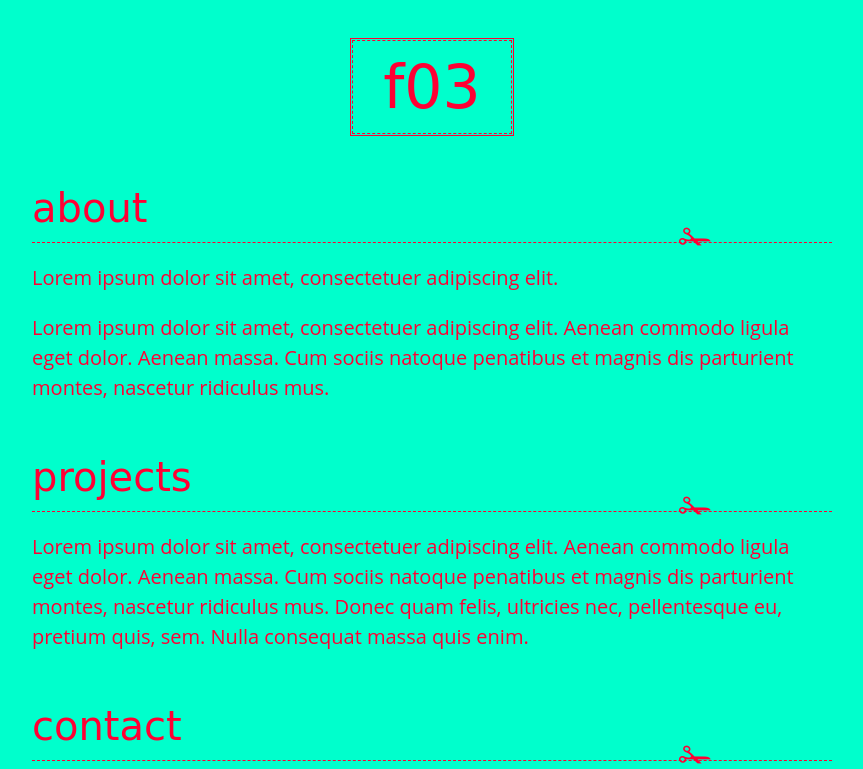
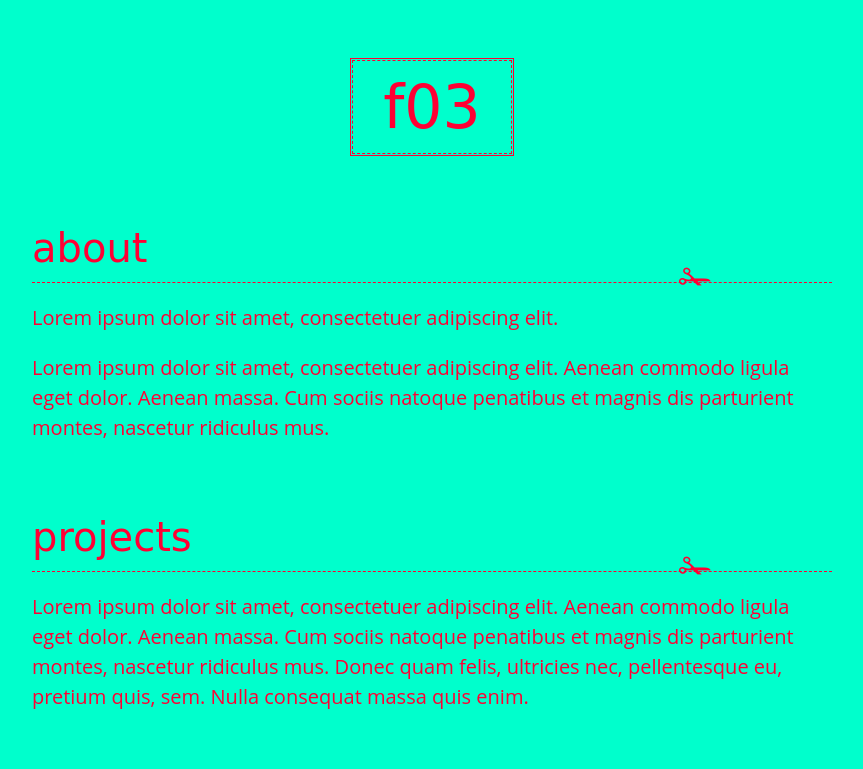
Before and after one commit to FF0033/f03-neo, a plain HTML site: page index.html in a window 1280 px wide. Shown: the top 769 px of the page, without its empty margins (208-1071 px from the left). Drawn offline with Linux system fonts and the light colour scheme; a web font is replaced by a local one.

Commit message:
friendlier spacing

```diff
--- a/style.scss
+++ b/style.scss
@@ -18,8 +18,8 @@ body{
         max-width:40rem;
         margin:0 auto;
     }
-    &>*+*{
-        margin-top:2rem;
+    &>*+*+*{
+        margin-top:3rem;
     }
 }
 a{
@@ -60,7 +60,7 @@ header{
         outline:1px solid #f03;
         outline-offset:1px;
         line-height:1;
-        margin:2rem 0 0 0;
+        margin:3rem 0;
         display:inline-block;
         padding:0.8rem 1.5rem;
         background:#0fc;
```
Also changed, not shown: style.css, 1 other file.
